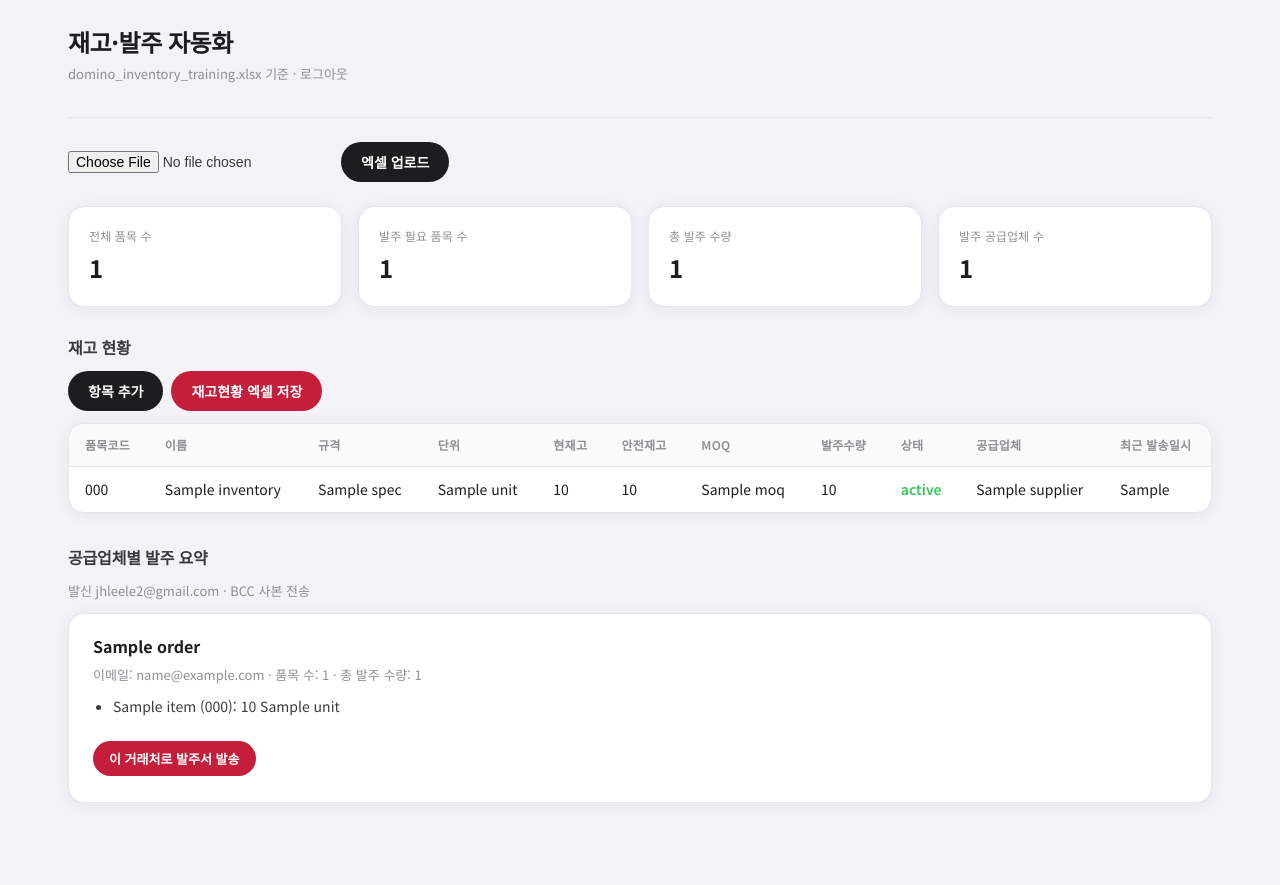
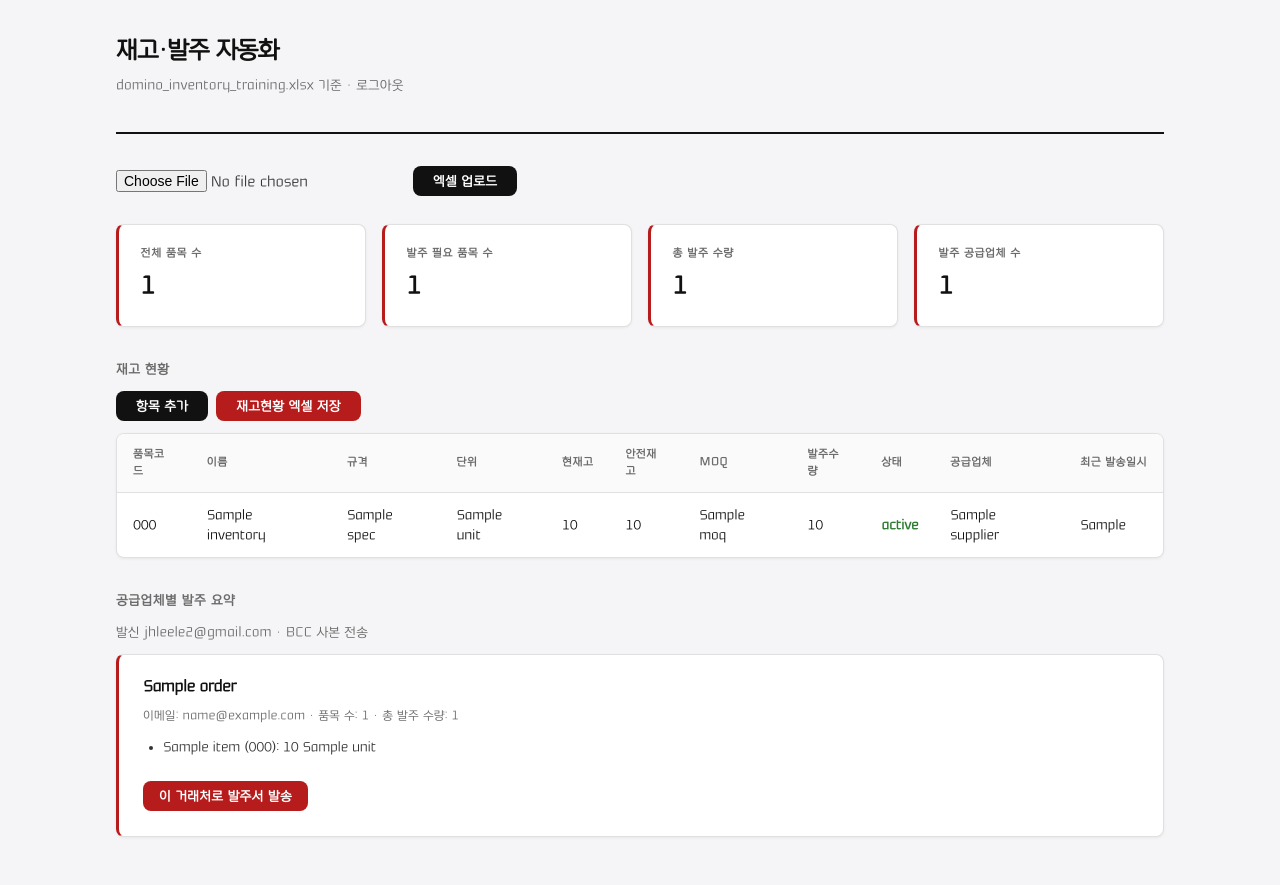
Before and after one commit to jhleele2/20260312, a Flask app: template templates/index.html in a window 1280 px wide. Before the commit the page ends 803 px from the top, so only its background shows below. Run offline with Flask 2, Linux system fonts and the light colour scheme; the visitor is signed in with stand-in values (Sample User, id 1); the template is opened without the code that fills it: most values are stand-ins (such as "Sample title", 1, 10 or a date in 2020).

Commit message:
Youandi Modern font, KST last_sent, immediate update on send, README deploy note
Made-with: Cursor

```diff
--- a/app.py
+++ b/app.py
@@ -7,7 +7,7 @@ import json
 import os
 from pathlib import Path
 from time import time
-from datetime import datetime
+from datetime import datetime, timezone, timedelta
 from io import BytesIO
 import openpyxl
 
@@ -85,8 +85,11 @@ def _load_last_sent() -> dict:
         return {}
 
 
+KST = timezone(timedelta(hours=9))
+
+
 def _save_last_sent(supplier_name: str, dt: datetime):
-    """해당 공급업체 최근 발송일시 갱신."""
+    """해당 공급업체 최근 발송일시 갱신 (저장은 KST 문자열)."""
     data = _load_last_sent()
     data[supplier_name] = dt.strftime("%Y-%m-%d %H:%M:%S")
     try:
@@ -420,14 +423,18 @@ def api_send_orders():
             smtp_host=smtp_host, smtp_port=smtp_port,
             bcc=os.environ.get("SMTP_BCC") or sender_email,
         )
+        now_kst = datetime.now(KST)
         if ok:
-            _save_last_sent(order["supplier_name"], datetime.now())
-        results.append({
+            _save_last_sent(order["supplier_name"], now_kst)
+        result = {
             "supplier": order["supplier_name"],
             "email": order["email"],
             "ok": ok,
             "message": msg,
-        })
+        }
+        if ok:
+            result["last_sent"] = now_kst.strftime("%Y-%m-%d %H:%M:%S")
+        results.append(result)
     return jsonify({"ok": True, "results": results})
 
 
--- a/templates/index.html
+++ b/templates/index.html
@@ -4,69 +4,75 @@
   <meta charset="UTF-8">
   <meta name="viewport" content="width=device-width, initial-scale=1.0">
   <title>재고·발주 자동화</title>
-  <link rel="preconnect" href="https://fonts.googleapis.com">
-  <link rel="preconnect" href="https://fonts.gstatic.com" crossorigin>
-  <link href="https://fonts.googleapis.com/css2?family=Noto+Sans+KR:wght@400;500;600;700&display=swap" rel="stylesheet">
   <style>
+    @font-face {
+      font-family: "Youandi Modern";
+      src: url("{{ url_for('static', filename='fonts/fontYouandiModernTR.ttf') }}") format("truetype");
+      font-weight: normal;
+      font-style: normal;
+      font-display: swap;
+    }
     :root {
-      --bg: #f2f2f7;
+      --bg: #f5f5f7;
       --card: #ffffff;
-      --border: #e5e5ea;
-      --text: #1d1d1f;
-      --text-soft: #3a3a3c;
-      --muted: #8e8e93;
-      --accent: #1d1d1f;
-      --accent-hover: #2c2c2e;
-      --primary: #c41e3a;
-      --primary-hover: #a01830;
-      --success: #34c759;
-      --warn: #ff9500;
-      --error: #ff3b30;
-      --radius: 16px;
-      --radius-sm: 12px;
-      --radius-pill: 999px;
-      --shadow: 0 2px 16px rgba(0,0,0,0.06);
-      --shadow-hover: 0 4px 24px rgba(0,0,0,0.08);
+      --border: #e0e0e0;
+      --text: #111111;
+      --text-soft: #333333;
+      --muted: #6b6b6b;
+      --accent: #111111;
+      --accent-hover: #333333;
+      --primary: #b71c1c;
+      --primary-hover: #8b0000;
+      --primary-thin: rgba(183, 28, 28, 0.08);
+      --success: #2e7d32;
+      --warn: #ed6c02;
+      --error: #c62828;
+      --radius: 8px;
+      --radius-sm: 6px;
+      --shadow: 0 1px 3px rgba(0,0,0,0.06);
+      --shadow-hover: 0 2px 8px rgba(0,0,0,0.08);
     }
     * { box-sizing: border-box; }
     body {
-      font-family: 'Noto Sans KR', -apple-system, BlinkMacSystemFont, sans-serif;
+      font-family: "Youandi Modern", "Pretendard", -apple-system, BlinkMacSystemFont, system-ui, "Apple SD Gothic Neo", "Noto Sans KR", sans-serif;
       background: var(--bg);
       color: var(--text);
       margin: 0;
       padding: 0;
-      line-height: 1.5;
+      line-height: 1.55;
       min-height: 100vh;
       -webkit-font-smoothing: antialiased;
+      letter-spacing: -0.01em;
     }
-    .page { padding: 1.5rem 1.75rem; max-width: 1200px; margin: 0 auto; }
+    .page { padding: 2rem 2.25rem; max-width: 1120px; margin: 0 auto; }
     .header {
       display: flex;
       align-items: center;
       justify-content: space-between;
       flex-wrap: wrap;
       gap: 1rem;
-      margin-bottom: 1.5rem;
-      padding-bottom: 1.25rem;
-      border-bottom: 1px solid var(--border);
+      margin-bottom: 2rem;
+      padding-bottom: 1.5rem;
+      border-bottom: 2px solid var(--text);
     }
-    h1 { font-size: 1.5rem; margin: 0; font-weight: 700; color: var(--text); letter-spacing: -0.02em; }
-    h2 { font-size: 1rem; font-weight: 600; margin: 1.75rem 0 0.75rem; color: var(--text-soft); letter-spacing: -0.01em; }
-    .path-hint { font-size: 0.8125rem; color: var(--muted); margin-top: 0.25rem; }
+    h1 { font-size: 1.5rem; margin: 0; font-weight: 700; color: var(--text); letter-spacing: -0.03em; }
+    h2 { font-size: 0.8125rem; font-weight: 600; margin: 2rem 0 0.75rem; color: var(--muted); letter-spacing: 0.04em; text-transform: uppercase; }
+    .path-hint { font-size: 0.8125rem; color: var(--muted); margin-top: 0.35rem; letter-spacing: 0.01em; }
     .path-hint a { color: var(--muted); text-decoration: none; }
-    .path-hint a:hover { color: var(--text-soft); text-decoration: underline; }
-    .upload-bar { margin-bottom: 1.5rem; }
+    .path-hint a:hover { color: var(--primary); text-decoration: underline; }
+    .upload-bar { margin-bottom: 1.75rem; }
     .upload-bar form { display: flex; gap: 0.5rem; align-items: center; flex-wrap: wrap; }
-    .upload-bar input[type="file"] { font-size: 0.875rem; color: var(--text-soft); }
+    .upload-bar input[type="file"] { font-size: 0.875rem; color: var(--text-soft); font-family: inherit; }
     .btn {
-      padding: 0.625rem 1.25rem;
-      font-size: 0.875rem;
+      padding: 0.5rem 1.25rem;
+      font-size: 0.8125rem;
       font-weight: 600;
       border: none;
-      border-radius: var(--radius-pill);
+      border-radius: var(--radius);
       cursor: pointer;
       transition: background 0.2s, transform 0.05s;
       font-family: inherit;
+      letter-spacing: 0.02em;
     }
     .upload-bar .btn { background: var(--accent); color: #fff; }
     .upload-bar .btn:hover { background: var(--accent-hover); }
@@ -77,6 +83,7 @@
       margin-top: 0.75rem;
       padding: 0.5rem 1rem;
       font-size: 0.8125rem;
+      border-radius: var(--radius);
     }
     .btn-send:hover { background: var(--primary-hover); }
     .error { color: var(--error); font-size: 0.875rem; margin: 0.5rem 0; font-weight: 500; }
@@ -84,20 +91,21 @@
       display: grid;
       grid-template-columns: repeat(4, 1fr);
       gap: 1rem;
-      margin-bottom: 1.5rem;
+      margin-bottom: 1.75rem;
     }
     @media (max-width: 640px) { .summary { grid-template-columns: repeat(2, 1fr); } }
     .summary .card {
       background: var(--card);
       border-radius: var(--radius);
-      padding: 1.25rem 1.25rem;
+      padding: 1.25rem 1.35rem;
       box-shadow: var(--shadow);
       border: 1px solid var(--border);
-      transition: box-shadow 0.2s;
+      border-left: 3px solid var(--primary);
+      transition: box-shadow 0.2s, border-color 0.2s;
     }
-    .summary .card:hover { box-shadow: var(--shadow-hover); }
-    .summary .card .label { font-size: 0.75rem; color: var(--muted); font-weight: 500; margin-bottom: 0.35rem; letter-spacing: 0.01em; }
-    .summary .card .value { font-size: 1.5rem; font-weight: 700; color: var(--text); letter-spacing: -0.02em; }
+    .summary .card:hover { box-shadow: var(--shadow-hover); border-left-color: var(--primary-hover); }
+    .summary .card .label { font-size: 0.6875rem; color: var(--muted); font-weight: 600; margin-bottom: 0.4rem; letter-spacing: 0.06em; text-transform: uppercase; }
+    .summary .card .value { font-size: 1.5rem; font-weight: 700; color: var(--text); letter-spacing: -0.03em; }
     .table-wrap {
       background: var(--card);
       border-radius: var(--radius);
@@ -106,11 +114,11 @@
       margin-bottom: 1.5rem;
       border: 1px solid var(--border);
     }
-    table { width: 100%; border-collapse: collapse; font-size: 0.875rem; }
+    table { width: 100%; border-collapse: collapse; font-size: 0.8125rem; }
     th, td { padding: 0.75rem 1rem; text-align: left; border-bottom: 1px solid var(--border); }
-    th { background: #fafafa; color: var(--muted); font-weight: 600; font-size: 0.75rem; text-transform: none; letter-spacing: 0.02em; }
+    th { background: #fafafa; color: var(--muted); font-weight: 600; font-size: 0.6875rem; letter-spacing: 0.05em; text-transform: uppercase; }
     tr:last-child td { border-bottom: none; }
-    tr:hover td { background: #fafafa; }
+    tr:hover td { background: var(--primary-thin); }
     .status-ok { color: var(--success); font-weight: 600; }
     .status-warn { color: var(--warn); font-weight: 600; }
     .orders-section { margin-top: 2rem; }
@@ -121,34 +129,35 @@
       margin-bottom: 1rem;
       box-shadow: var(--shadow);
       border: 1px solid var(--border);
+      border-left: 3px solid var(--primary);
       transition: box-shadow 0.2s;
     }
     .order-block:hover { box-shadow: var(--shadow-hover); }
-    .order-block h3 { margin: 0 0 0.5rem; font-size: 1rem; font-weight: 700; color: var(--text); }
-    .order-block .meta { font-size: 0.8125rem; color: var(--muted); margin-bottom: 0.75rem; line-height: 1.45; }
-    .order-block ul { margin: 0 0 0.75rem; padding-left: 1.25rem; color: var(--text-soft); font-size: 0.875rem; }
+    .order-block h3 { margin: 0 0 0.5rem; font-size: 0.9375rem; font-weight: 700; color: var(--text); letter-spacing: -0.02em; }
+    .order-block .meta { font-size: 0.75rem; color: var(--muted); margin-bottom: 0.75rem; line-height: 1.5; letter-spacing: 0.01em; }
+    .order-block ul { margin: 0 0 0.75rem; padding-left: 1.25rem; color: var(--text-soft); font-size: 0.8125rem; }
     td.editable-qty { cursor: pointer; min-width: 3.5rem; }
-    td.editable-qty:hover { background: #f0f0f5 !important; }
+    td.editable-qty:hover { background: var(--primary-thin) !important; }
     td.editable-qty input {
       width: 100%; max-width: 4rem; padding: 0.35rem 0.5rem; font-size: inherit;
       background: var(--card); border: 2px solid var(--primary); color: var(--text);
       border-radius: var(--radius-sm); font-family: inherit; font-weight: 500;
     }
-    .send-result-one { font-size: 0.8125rem; color: var(--muted); margin-top: 0.25rem; }
-    .btn-add-item { background: var(--accent); color: #fff; }
+    .send-result-one { font-size: 0.75rem; color: var(--muted); margin-top: 0.25rem; letter-spacing: 0.01em; }
+    .btn-add-item { background: var(--accent); color: #fff; border-radius: var(--radius); }
     .btn-add-item:hover { background: var(--accent-hover); }
-    .btn-export-excel { background: var(--primary); color: #fff; }
+    .btn-export-excel { background: var(--primary); color: #fff; border-radius: var(--radius); }
     .btn-export-excel:hover { background: var(--primary-hover); }
-    .modal { position: fixed; left: 0; top: 0; right: 0; bottom: 0; background: rgba(0,0,0,0.4); z-index: 1000; display: flex; align-items: center; justify-content: center; padding: 1rem; }
-    .modal-content { background: var(--card); border-radius: var(--radius); padding: 1.5rem; max-width: 480px; width: 100%; box-shadow: 0 8px 32px rgba(0,0,0,0.12); }
-    .modal-content h3 { font-size: 1.125rem; margin-bottom: 1rem; }
-    .form-grid { display: grid; grid-template-columns: 120px 1fr; gap: 0.5rem 1rem; align-items: center; margin-bottom: 1rem; font-size: 0.875rem; }
-    .form-grid label { color: var(--text-soft); }
-    .form-grid input { padding: 0.5rem; border: 1px solid var(--border); border-radius: var(--radius-sm); font-family: inherit; }
+    .modal { position: fixed; left: 0; top: 0; right: 0; bottom: 0; background: rgba(0,0,0,0.45); z-index: 1000; display: flex; align-items: center; justify-content: center; padding: 1rem; }
+    .modal-content { background: var(--card); border-radius: var(--radius); padding: 1.5rem; max-width: 480px; width: 100%; box-shadow: 0 4px 24px rgba(0,0,0,0.15); border: 1px solid var(--border); }
+    .modal-content h3 { font-size: 1.0625rem; margin-bottom: 1rem; font-weight: 700; letter-spacing: -0.02em; }
+    .form-grid { display: grid; grid-template-columns: 110px 1fr; gap: 0.5rem 1rem; align-items: center; margin-bottom: 1rem; font-size: 0.8125rem; }
+    .form-grid label { color: var(--text-soft); font-weight: 500; }
+    .form-grid input { padding: 0.5rem 0.6rem; border: 1px solid var(--border); border-radius: var(--radius-sm); font-family: inherit; }
     .modal-actions { display: flex; gap: 0.5rem; justify-content: flex-end; margin-top: 1rem; }
-    .btn-modal-cancel { background: var(--border); color: var(--text); }
-    .btn-modal-cancel:hover { background: #ddd; }
-    .modal-actions .btn-primary { background: var(--primary); color: #fff; }
+    .btn-modal-cancel { background: #eee; color: var(--text); border-radius: var(--radius); }
+    .btn-modal-cancel:hover { background: #e0e0e0; }
+    .modal-actions .btn-primary { background: var(--primary); color: #fff; border-radius: var(--radius); }
     .modal-actions .btn-primary:hover { background: var(--primary-hover); }
   </style>
 </head>
@@ -394,6 +403,14 @@
             var r = data.results[0];
             if (resultEl) resultEl.textContent = r.ok ? '발송 완료' : '실패: ' + r.message;
             if (resultEl) resultEl.style.color = r.ok ? 'var(--success)' : '#f85149';
+            if (r.ok && r.last_sent) {
+              document.querySelectorAll('.table-wrap tbody tr').forEach(function(tr) {
+                var cells = tr.querySelectorAll('td');
+                if (cells.length > 10 && cells[9].textContent.trim() === r.supplier) {
+                  cells[10].textContent = r.last_sent;
+                }
+              });
+            }
           } else if (resultEl) {
             resultEl.textContent = '오류: ' + (data.message || '알 수 없음');
             resultEl.style.color = '#f85149';
```
Also changed, not shown: templates/login.html (+32 -24 lines), README.md, static/fonts/fontYouandiModernTR.ttf (added).
